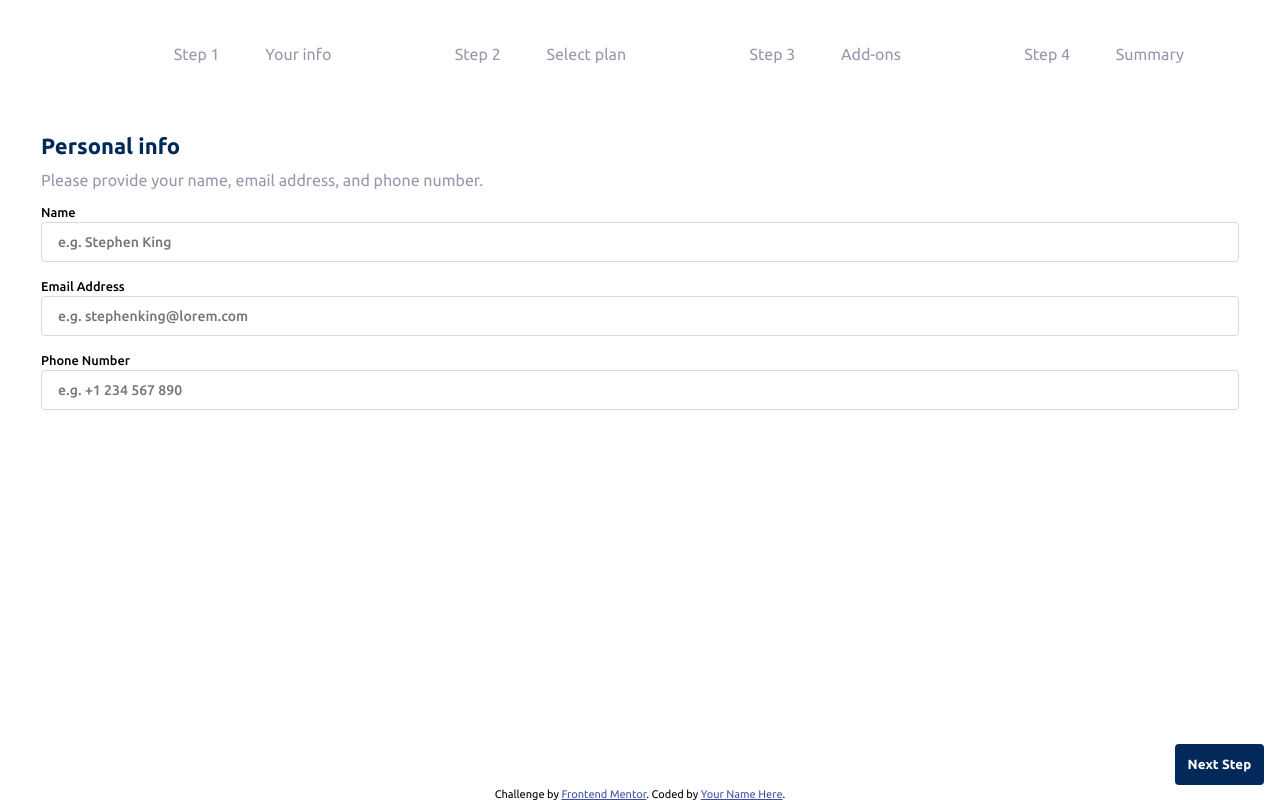
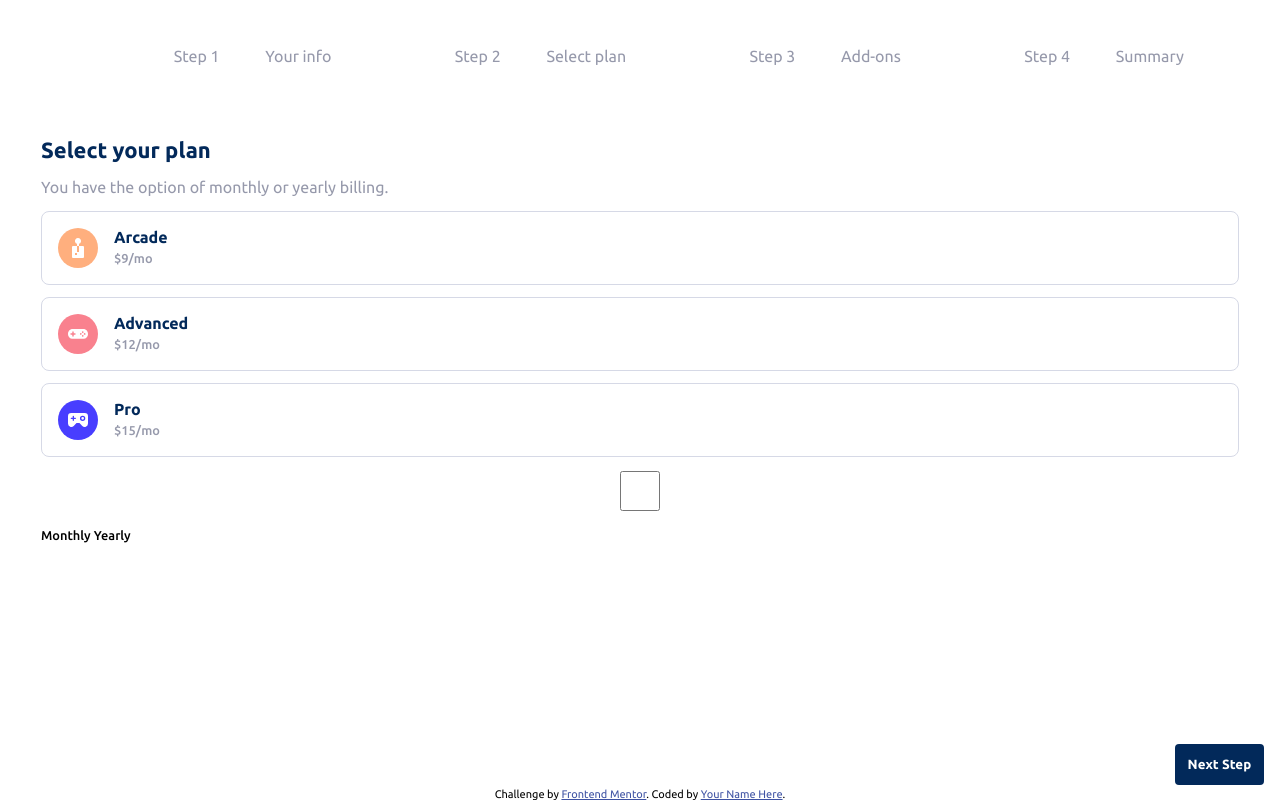
Before and after one commit to Bloopfish/multi-step-form-main, a plain HTML site: page index.html in a window 1280 px wide. Drawn offline with Linux system fonts and the light colour scheme; a script that the page names is missing.

Commit message:
Second card html & styling

```diff
--- a/index.html
+++ b/index.html
@@ -47,23 +47,54 @@
     <input id="phone" type="tel" placeholder="e.g. +1 234 567 890">
   </div>
   <div class="step-two card">
-    Select your plan
-    You have the option of monthly or yearly billing.
+    <h1>Select your plan</h1>
+    <p>You have the option of monthly or yearly billing.</p>
 
-    Arcade
-    $9/mo
+    <div class="selector monthly">
+      <img src="./assets/images/icon-arcade.svg" alt="Arcade icon">
+      <div>
+        <h2>Arcade</h2>
+        <p>$9/mo</p>
+      </div>
+    </div>
+    <!-- <div class="selector yearly">
+      <h2>Arcade</h2>
+      $90/yr
+      <span class="blue-text">2 months free</span>
+    </div> -->
 
-    Advanced
-    $12/mo
+    <div class="selector monthly">
+      <img src="./assets/images/icon-advanced.svg" alt="Advanced icon">
+      <div>
+        <h2>Advanced</h2>
+        <p>$12/mo</p>
+      </div>
+    </div>
+    <!-- <div class="selector yearly">
+      <img src="./assets/images/icon-advanced.svg" alt="Advanced icon">
+      <h2>Advanced</h2>
+      $120/yr
+      <span class="blue-text">2 months free</span>
+    </div> -->
 
-    Pro
-    $15/mo
+    <div class="selector monthly">
+      <img src="./assets/images/icon-pro.svg" alt="Pro icon">
+      <div>
+        <h2>Pro</h2>
+        <p>$15/mo</p>
+      </div>
+    </div>
+    <!-- <div class="selector yearly">
+      <h2>Pro</h2>
+      $150/yr
+      <span class="blue-text">2 months free</span>
+    </div> -->
 
-    Monthly
-    Yearly
-
-    Go Back
-    Next Step
+    <input type="checkbox" id="switch">
+    <label for="switch">
+      Monthly
+      Yearly
+    </label>
   </div>
   <div class="step-three card">
     Pick add-ons
--- a/style.css
+++ b/style.css
@@ -80,7 +80,7 @@ body {
     padding: 25px;
 }
 
-.step-two, .step-three, .step-four, .step-five {
+.step-one, .step-three, .step-four, .step-five {
     display: none;
 }
 
@@ -93,6 +93,7 @@ h1 {
 p {
     color: var(--coolgray);
     margin-block: 0.8rem;
+    line-height: 1.4;
 }
 
 label {
@@ -112,6 +113,33 @@ input {
     padding: 1rem;
     margin-top: 2px;
     margin-bottom: 0.875rem;
+}
+
+.selector {
+    display: flex;
+    padding: 1rem;
+    border: 1px solid var(--lightgray);
+    border-radius: 8px;
+    margin-block: 0.75rem;
+}
+
+.selector div {
+    margin-left: 1rem;
+    display: flex;
+    flex-direction: column;
+    justify-content: space-between;
+}
+
+.selector h2 {
+    color: var(--marineblue);
+    margin-block: 0;
+    font-size: 1rem;
+}
+
+.selector p {
+    margin-block: 0;
+    font-size: 0.8rem;
+    font-weight: 500;
 }
 
 .bottombar {
```
